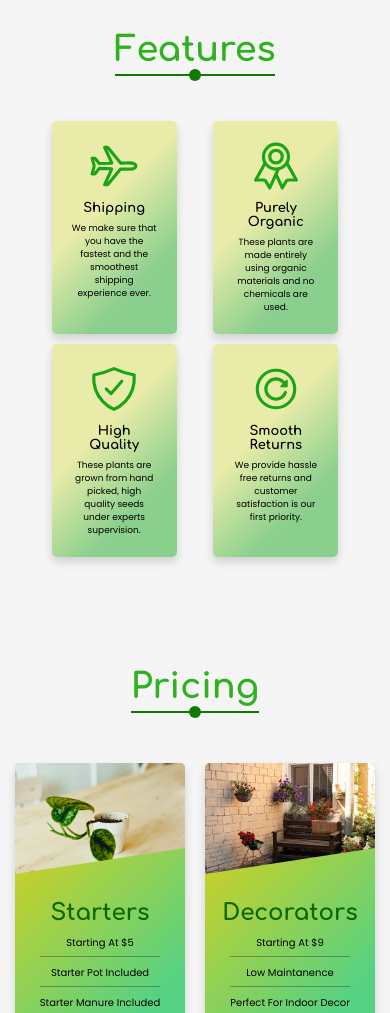
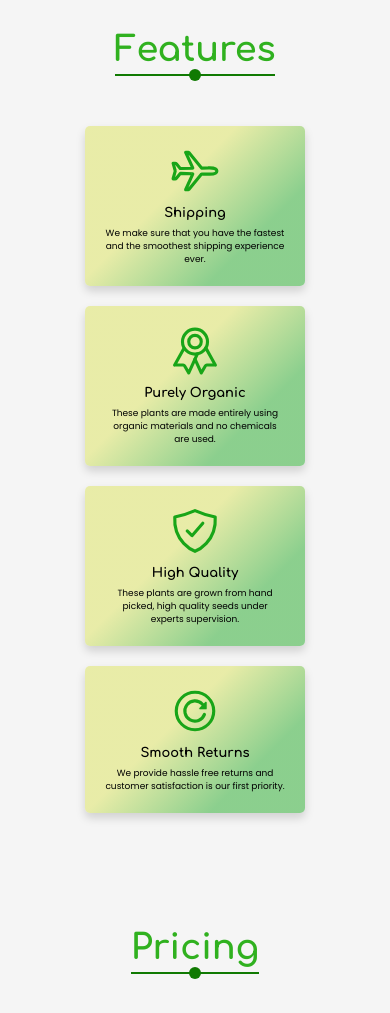
Before and after one commit to theyatinjain/ProductLandingPage, a plain HTML site: page index.html in a window 390 px wide. Shown: the part 1420-2433 px from the top of the page. Drawn offline with nearby package versions, Linux system fonts and the light colour scheme.

Commit message:
Some changes

```diff
--- a/css/responsive.css
+++ b/css/responsive.css
@@ -82,8 +82,8 @@
     }
 
     .feature-cards .card-box {
-        margin: 0.5rem;
-        max-width: 12.5rem;
+        margin: 1rem;
+        max-width: 22rem;
     }
 
     .feature-cards .card-box ion-icon {
--- a/index.html
+++ b/index.html
@@ -3,6 +3,7 @@
 <head>
     <meta charset="UTF-8">
     <meta name="viewport" content="width=device-width, initial-scale=1.0">
+    <meta http-equiv="cache-control" content="no-cache">
     <title>Plantesia</title>
 
     <!-- Favicon -->
```
